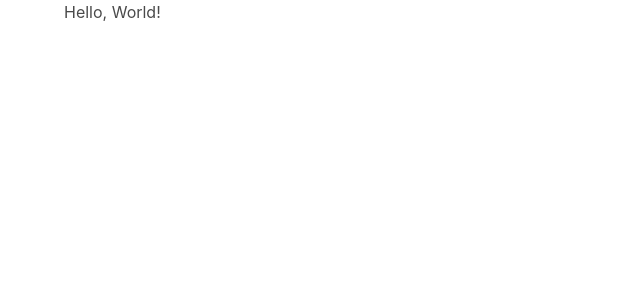
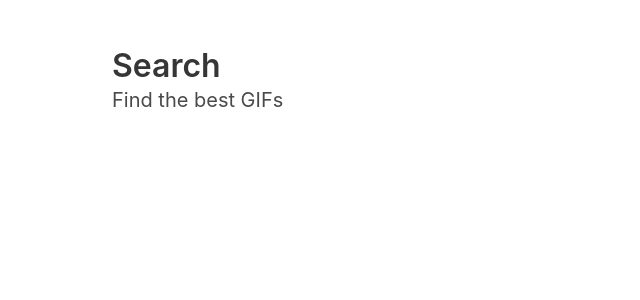
Before and after one commit to DouglasdeMoura/bc-challenge, a React (Vite) app: page / in a window 1280 px wide. Shown: the top 300 px of the page, without its empty margins (0-640 px from the left). Built offline with nearby package versions, Linux system fonts and the light colour scheme.

Commit message:
feat(App): add hero

```diff
--- a/src/app.tsx
+++ b/src/app.tsx
@@ -3,5 +3,14 @@ import { FC } from 'react'
 import 'bulma/css/bulma.css'
 
 export const App: FC = () => {
-  return <h1>Hello, World!</h1>
+  return (
+    <>
+      <div className="hero">
+        <div className="hero-body">
+          <h1 className="title">Search</h1>
+          <p className="subtitle">Find the best GIFs</p>
+        </div>
+      </div>
+    </>
+  )
 }
```
Also changed, not shown: 1 other file (tests, documents, lock files or other folders).
